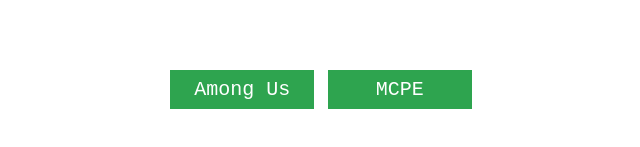
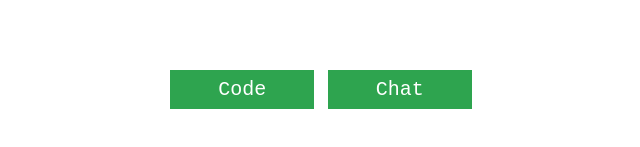
Before and after one commit to amongmcpe/app, a plain HTML site: page mcpe.html in a window 1280 px wide. Shown: the part 287-434 px from the top of the page, 319-959 px from the left. Drawn offline with Linux system fonts and the light colour scheme.

Commit message:
Update mcpe.html

```diff
--- a/mcpe.html
+++ b/mcpe.html
@@ -47,8 +47,8 @@ body{
   </head>
   <body>
 <div class="div">
-<a href="https://amongmcpe.github.io/app/amongus.html" class="button">Among Us</a>
-<a href="https://amongmcpe.github.io/app/mcpe.html" class="button">MCPE</a>
+<a href="https://github.com/amongmcpe/amongUsMinecraft" class="button">Code</a>
+<a href="https://amongmcpe.github.io/app/chat.html" class="button">Chat</a>
 </div>
   </body>
 </html>
```
